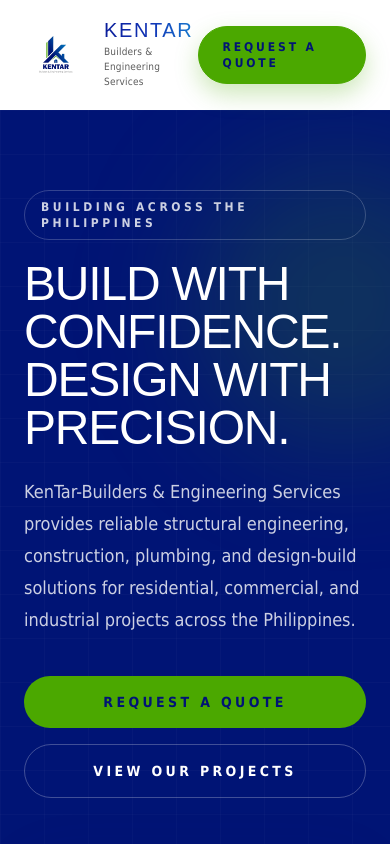
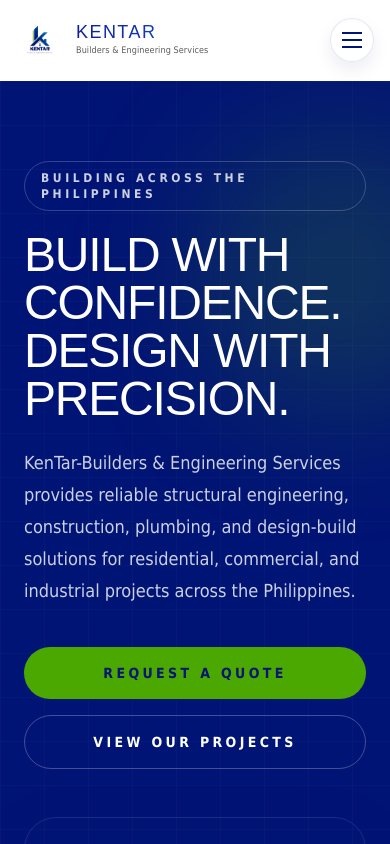
Before and after one commit to CodeFrancis333/kentar-builders, a React (Vite) app: page / in a window 390 px wide. Shown: the top 844 px of the page. Built offline with nearby package versions, Linux system fonts and the light colour scheme.

Commit message:
Nav Hamburger

```diff
--- a/src/components/layout/Header.jsx
+++ b/src/components/layout/Header.jsx
@@ -6,6 +6,7 @@ function Header() {
   const location = useLocation()
   const navigate = useNavigate()
   const [activeSection, setActiveSection] = useState('home')
+  const [mobileMenuOpen, setMobileMenuOpen] = useState(false)
 
   useEffect(() => {
     if (location.pathname !== '/') {
@@ -43,6 +44,10 @@ function Header() {
     }
   }, [location.pathname])
 
+  useEffect(() => {
+    setMobileMenuOpen(false)
+  }, [location.pathname, location.hash])
+
   const isActiveLink = (to) => {
     if (to === '/') {
       return location.pathname === '/' && activeSection === 'home'
@@ -69,33 +74,59 @@ function Header() {
     }
   }
 
+  const handleNavClick = () => {
+    setMobileMenuOpen(false)
+  }
+
   return (
     <header className="sticky top-0 z-50 border-b border-white/10 bg-white/12 backdrop-blur-md">
-      <div className="relative mx-auto flex max-w-7xl items-center justify-between px-6 py-5 lg:px-8">
+      <div className="relative mx-auto flex max-w-7xl items-center justify-between gap-4 px-4 py-4 sm:px-6 sm:py-5 lg:px-8">
         <Link
           to="/"
           onClick={handleBrandClick}
-          className="flex items-center gap-4"
+          className="flex min-w-0 items-center gap-3 sm:gap-4"
         >
           <img
             src={brandAssets.logo}
             alt="KenTar-Builders & Engineering Services logo"
-            className="h-16 w-16 object-contain sm:h-20 sm:w-20 lg:h-24 lg:w-24"
+            className="h-12 w-12 shrink-0 object-contain sm:h-16 sm:w-16 lg:h-24 lg:w-24"
           />
           <span className="min-w-0">
-            <span className="block bg-gradient-to-r from-[#0b1e9a] via-[#1033b6] to-[#1982d1] bg-clip-text font-display text-xl uppercase leading-none tracking-[0.08em] text-transparent sm:text-2xl lg:text-[1.9rem]">
+            <span className="block bg-gradient-to-r from-[#0b1e9a] via-[#1033b6] to-[#1982d1] bg-clip-text font-display text-lg uppercase leading-none tracking-[0.08em] text-transparent sm:text-xl lg:text-[1.9rem]">
               Kentar
             </span>
-            <span className="mt-1 block text-[10px] font-medium tracking-[0.02em] text-[#5c5c5c] sm:text-xs lg:text-[0.95rem]">
+            <span className="mt-1 block max-w-[10rem] text-[9px] font-medium leading-tight tracking-[0.01em] text-[#5c5c5c] sm:max-w-none sm:text-[10px] lg:text-[0.95rem]">
               Builders &amp; Engineering Services
             </span>
           </span>
         </Link>
+        <div className="flex items-center lg:hidden">
+          <button
+            type="button"
+            aria-label={mobileMenuOpen ? 'Close navigation menu' : 'Open navigation menu'}
+            aria-expanded={mobileMenuOpen}
+            onClick={() => setMobileMenuOpen((value) => !value)}
+            className="flex h-11 w-11 items-center justify-center rounded-full border border-brandBlue/10 bg-white/80 text-brandBlue shadow-[0_8px_18px_rgba(0,20,117,0.08)]"
+          >
+            <span className="relative block h-4 w-5">
+              <span
+                className={`absolute left-0 top-0 h-0.5 w-5 bg-current transition ${mobileMenuOpen ? 'translate-y-[7px] rotate-45' : ''}`}
+              />
+              <span
+                className={`absolute left-0 top-[7px] h-0.5 w-5 bg-current transition ${mobileMenuOpen ? 'opacity-0' : ''}`}
+              />
+              <span
+                className={`absolute left-0 top-[14px] h-0.5 w-5 bg-current transition ${mobileMenuOpen ? '-translate-y-[7px] -rotate-45' : ''}`}
+              />
+            </span>
+          </button>
+        </div>
         <nav className="hidden items-center gap-2 rounded-full bg-[#f3f5fb] px-3 py-2 shadow-[inset_0_1px_0_rgba(255,255,255,0.9),0_8px_24px_rgba(0,20,117,0.08)] lg:flex">
           {navigationLinks.map((link) => (
             <Link
               key={link.to}
               to={link.to}
+              onClick={handleNavClick}
               className={`rounded-full px-4 py-2 text-xs font-semibold uppercase tracking-[0.22em] transition ${
                 isActiveLink(link.to)
                   ? 'bg-white text-brandBlue shadow-[0_8px_18px_rgba(0,20,117,0.12)]'
@@ -108,11 +139,38 @@ function Header() {
         </nav>
         <Link
           to="/#contact"
-          className="rounded-full border border-brandGreen bg-brandGreen px-6 py-3 text-xs font-semibold uppercase tracking-[0.24em] text-brandBlue shadow-[0_10px_24px_rgba(75,168,0,0.28)] transition hover:-translate-y-0.5 hover:bg-[#61c400]"
+          className="hidden rounded-full border border-brandGreen bg-brandGreen px-6 py-3 text-xs font-semibold uppercase tracking-[0.24em] text-brandBlue shadow-[0_10px_24px_rgba(75,168,0,0.28)] transition hover:-translate-y-0.5 hover:bg-[#61c400] lg:inline-flex"
         >
           Request a Quote
         </Link>
       </div>
+      {mobileMenuOpen ? (
+        <div className="border-t border-brandBlue/10 bg-white/95 px-6 pb-6 pt-4 shadow-[0_16px_32px_rgba(0,20,117,0.08)] lg:hidden">
+          <nav className="grid gap-2">
+            {navigationLinks.map((link) => (
+              <Link
+                key={link.to}
+                to={link.to}
+                onClick={handleNavClick}
+                className={`rounded-2xl px-4 py-3 text-sm font-semibold uppercase tracking-[0.18em] transition ${
+                  isActiveLink(link.to)
+                    ? 'bg-brandBlue text-white'
+                    : 'bg-[#f4f6fb] text-brandBlue hover:bg-brandMist'
+                }`}
+              >
+                {link.label}
+              </Link>
+            ))}
+            <Link
+              to="/#contact"
+              onClick={handleNavClick}
+              className="mt-2 inline-flex justify-center rounded-2xl border border-brandGreen bg-brandGreen px-4 py-3 text-sm font-semibold uppercase tracking-[0.18em] text-brandBlue shadow-[0_10px_24px_rgba(75,168,0,0.22)] transition hover:bg-[#61c400]"
+            >
+              Request a Quote
+            </Link>
+          </nav>
+        </div>
+      ) : null}
     </header>
   )
 }
```
